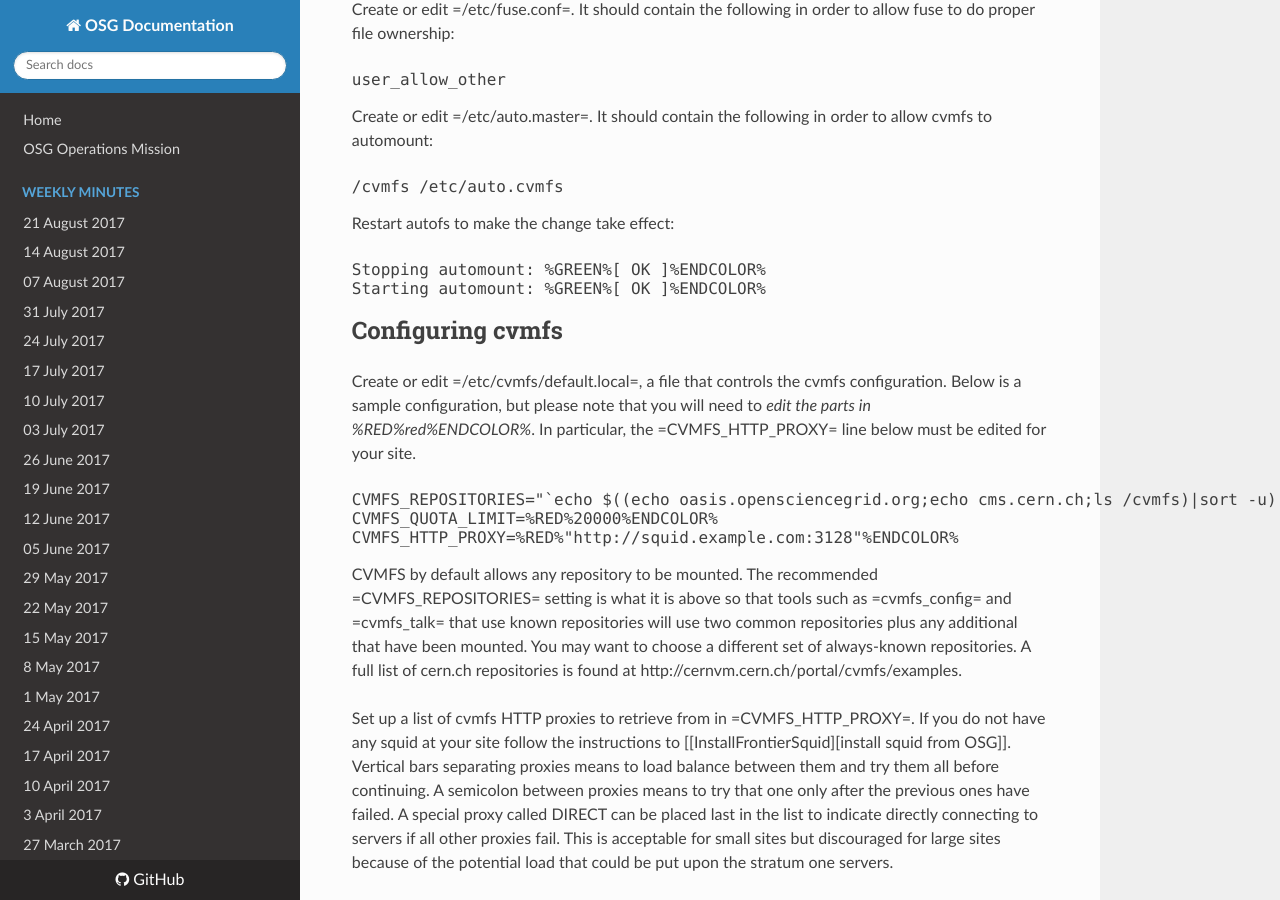
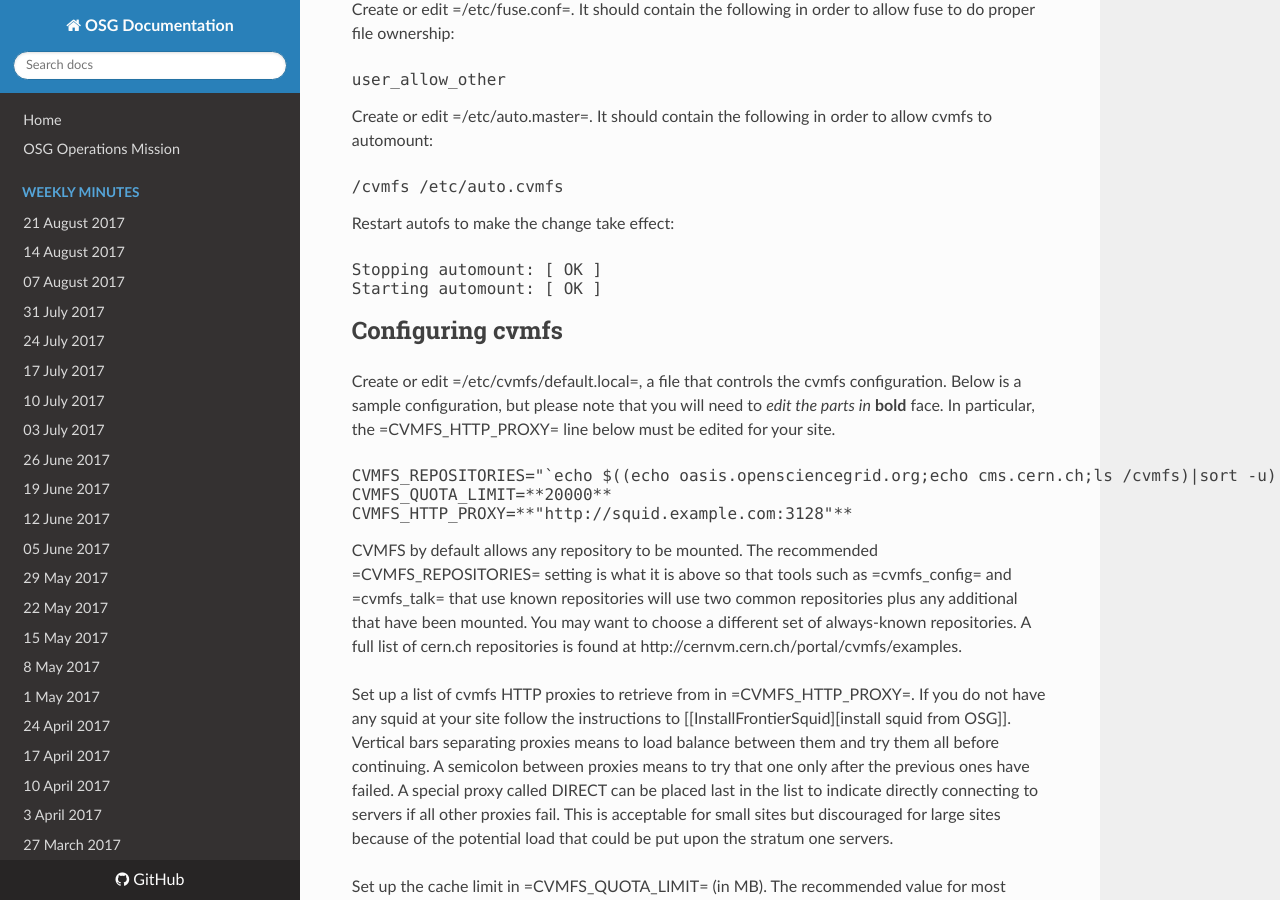
Before and after one commit to osg-htc/operations, an MkDocs documentation site: the page built from docs/cvmfs-install.md, in a window 1280 px wide and 900 px high, scrolled down 1781 px. Built offline with MkDocs 1.6.1, drawn with Linux system fonts in a browser that asks for light colours; nearby versions of some CDN libraries; old or Windows-style settings are respelled for this version of MkDocs.

Commit message:
Update cvmfs-install.md

```diff
--- a/docs/cvmfs-install.md
+++ b/docs/cvmfs-install.md
@@ -69,18 +69,18 @@ Create or edit =/etc/auto.master=. It should contain the following in order to a
 
 Restart autofs to make the change take effect:
 <pre class="rootscreen">
-Stopping automount: %GREEN%[ OK ]%ENDCOLOR%
-Starting automount: %GREEN%[ OK ]%ENDCOLOR%
+Stopping automount: [ OK ]
+Starting automount: [ OK ]
 </pre>
 
 ## Configuring cvmfs
 
-Create or edit =/etc/cvmfs/default.local=, a file that controls the cvmfs configuration. Below is a sample configuration, but please note that you will need to *edit the parts in %RED%red%ENDCOLOR%*. In particular, the =CVMFS_HTTP_PROXY= line below must be edited for your site.
+Create or edit =/etc/cvmfs/default.local=, a file that controls the cvmfs configuration. Below is a sample configuration, but please note that you will need to *edit the parts in* **bold** face. In particular, the =CVMFS_HTTP_PROXY= line below must be edited for your site.
 
 <pre class="file">
 CVMFS_REPOSITORIES="`echo $((echo oasis.opensciencegrid.org;echo cms.cern.ch;ls /cvmfs)|sort -u)|tr ' ' ,`"
-CVMFS_QUOTA_LIMIT=%RED%20000%ENDCOLOR%
-CVMFS_HTTP_PROXY=%RED%"http://squid.example.com:3128"%ENDCOLOR%
+CVMFS_QUOTA_LIMIT=**20000**
+CVMFS_HTTP_PROXY=**"http://squid.example.com:3128"**
 </pre>
 
 CVMFS by default allows any repository to be mounted. The recommended =CVMFS_REPOSITORIES= setting is what it is above so that tools such as =cvmfs_config= and =cvmfs_talk= that use known repositories will use two common repositories plus any additional that have been mounted. You may want to choose a different set of always-known repositories. A full list of cern.ch repositories is found at http://cernvm.cern.ch/portal/cvmfs/examples.
```
